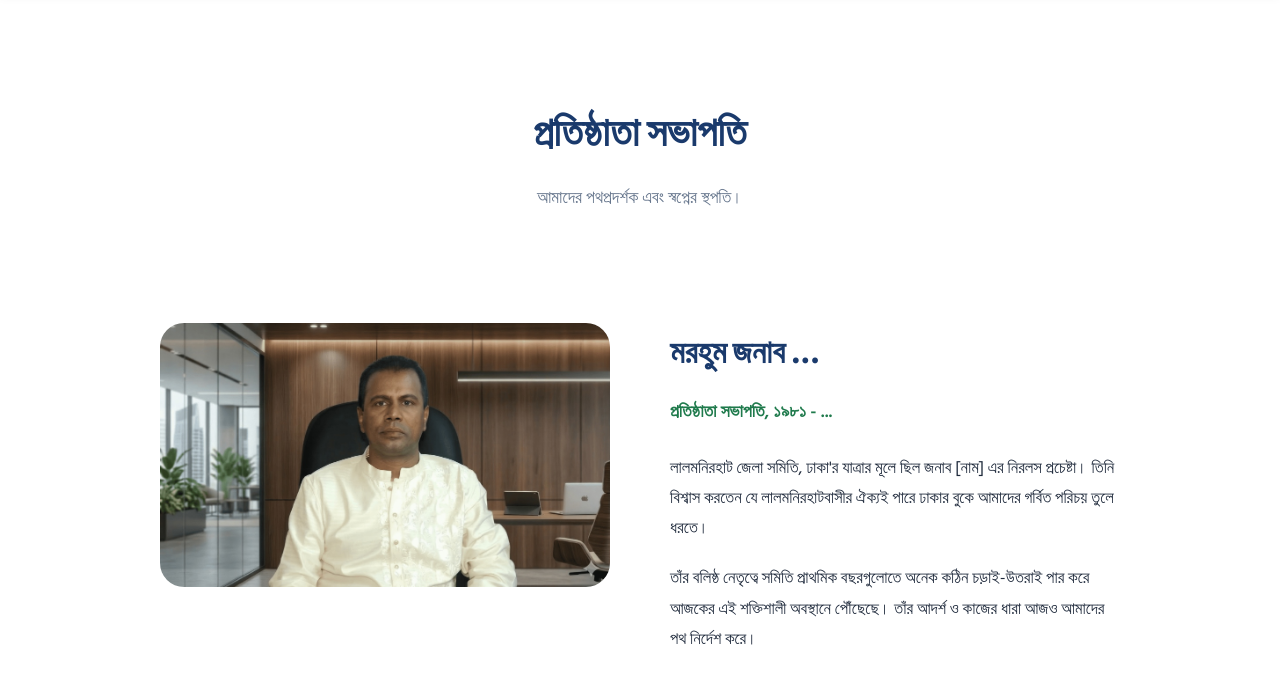
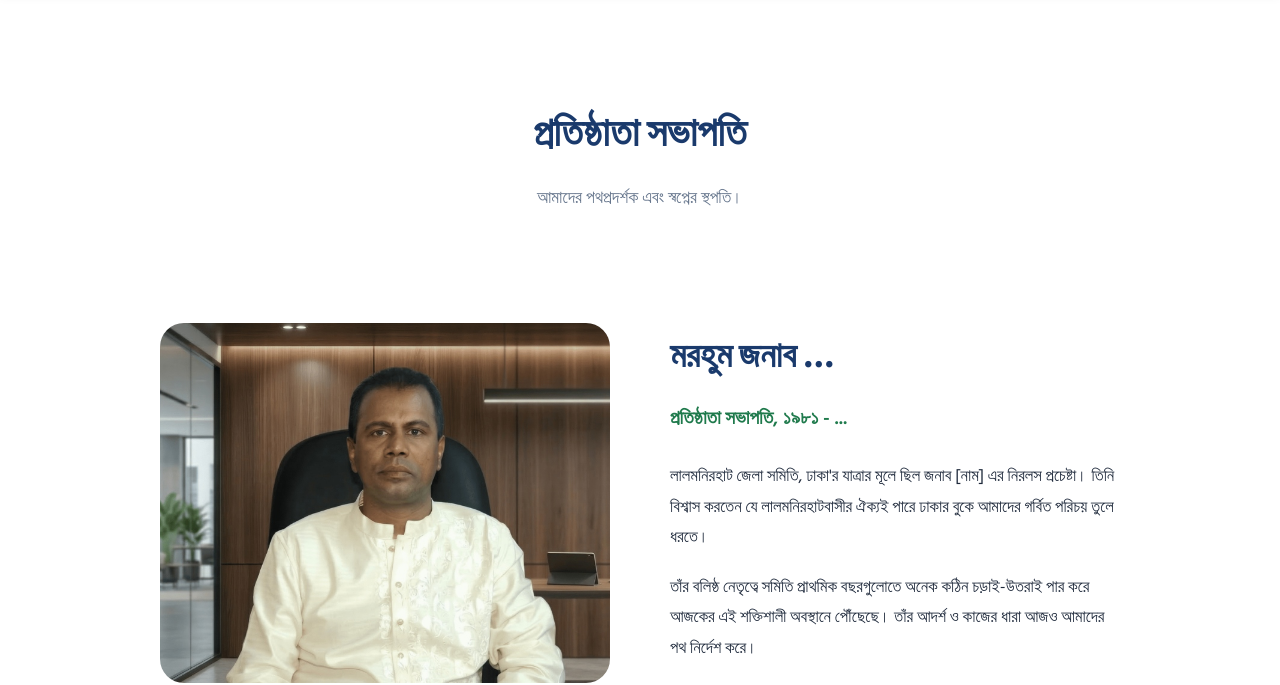
Before and after one commit to shmizan20/Lal-monirhat, a website built with Vite: page founder-president.html in a window 1280 px wide. Shown: the part 131-816 px from the top of the page. Built offline with nearby package versions, Linux system fonts and the light colour scheme; a script that the page names is missing.

Commit message:
Match image height with text height on founder president page

```diff
--- a/founder-president.html
+++ b/founder-president.html
@@ -72,13 +72,13 @@
                         <p>আমাদের পথপ্রদর্শক এবং স্বপ্নের স্থপতি।</p>
                     </div>
 
-                    <div class="glass-card" style="padding: 50px; margin-top: 50px; display: grid; grid-template-columns: 450px 1fr; gap: 60px; align-items: start;">
-                        <div class="president-img" style="border-radius: 24px; overflow: hidden; box-shadow: var(--shadow-lg);">
-                            <img src="./assets/img/founder-president.jpg" alt="Founder President" style="width: 100%; height: auto; display: block;">
+                    <div class="glass-card" style="padding: 50px; margin-top: 50px; display: grid; grid-template-columns: 450px 1fr; gap: 60px; align-items: stretch;">
+                        <div class="president-img" style="border-radius: 24px; overflow: hidden; box-shadow: var(--shadow-lg); height: 100%;">
+                            <img src="./assets/img/founder-president.jpg" alt="Founder President" style="width: 100%; height: 100%; object-fit: cover; display: block;">
                         </div>
-                        <div class="president-info">
-                            <h3 style="font-size: 2rem; color: var(--secondary); margin-bottom: 15px;">মরহুম জনাব ...</h3>
-                            <p style="font-size: 1.1rem; color: var(--primary); font-weight: 600; margin-bottom: 25px;">প্রতিষ্ঠাতা সভাপতি, ১৯৮১ - ...</p>
+                        <div class="president-info" style="display: flex; flex-direction: column; justify-content: center;">
+                            <h3 style="font-size: 2.2rem; color: var(--secondary); margin-bottom: 15px;">মরহুম জনাব ...</h3>
+                            <p style="font-size: 1.2rem; color: var(--primary); font-weight: 600; margin-bottom: 25px;">প্রতিষ্ঠাতা সভাপতি, ১৯৮১ - ...</p>
                             <div class="text-content" style="font-size: 1.05rem; line-height: 1.8; color: var(--text-main);">
                                 <p style="margin-bottom: 20px;">
                                     লালমনিরহাট জেলা সমিতি, ঢাকা'র যাত্রার মূলে ছিল জনাব [নাম] এর নিরলস প্রচেষ্টা। তিনি বিশ্বাস করতেন যে লালমনিরহাটবাসীর ঐক্যই পারে ঢাকার বুকে আমাদের গর্বিত পরিচয় তুলে ধরতে।
```
